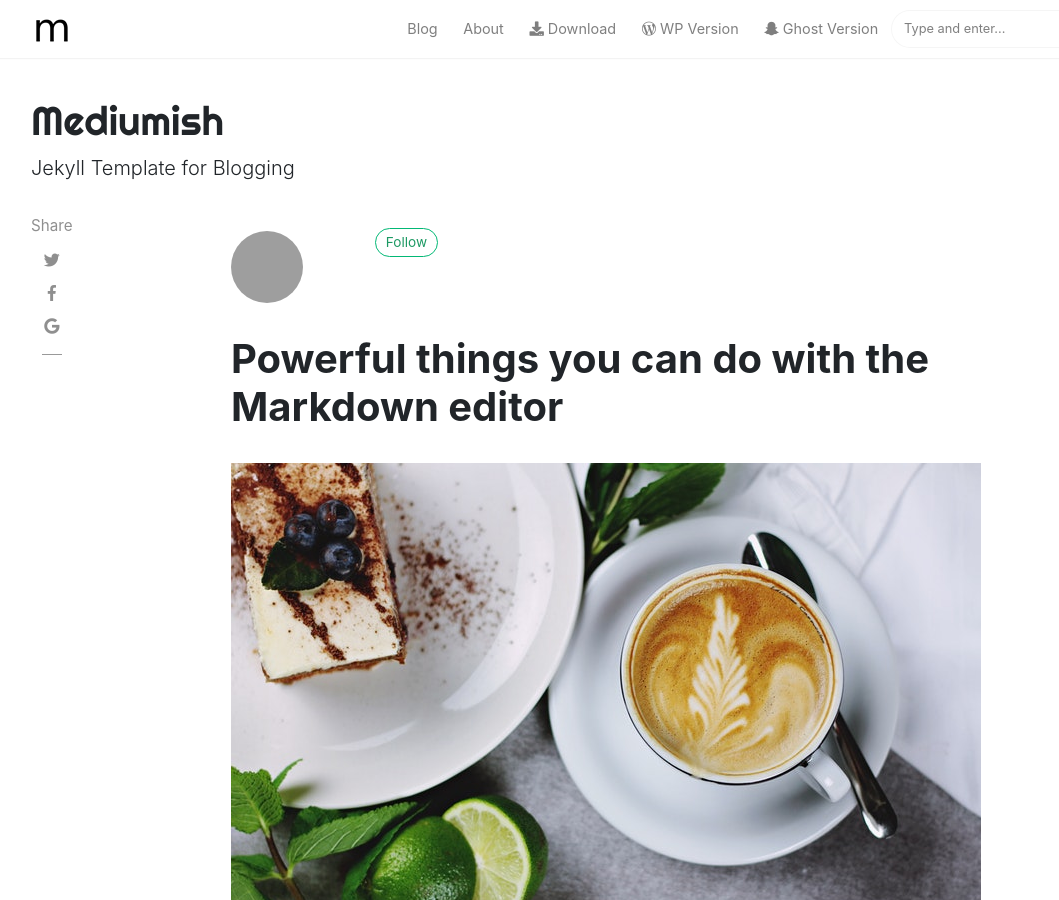
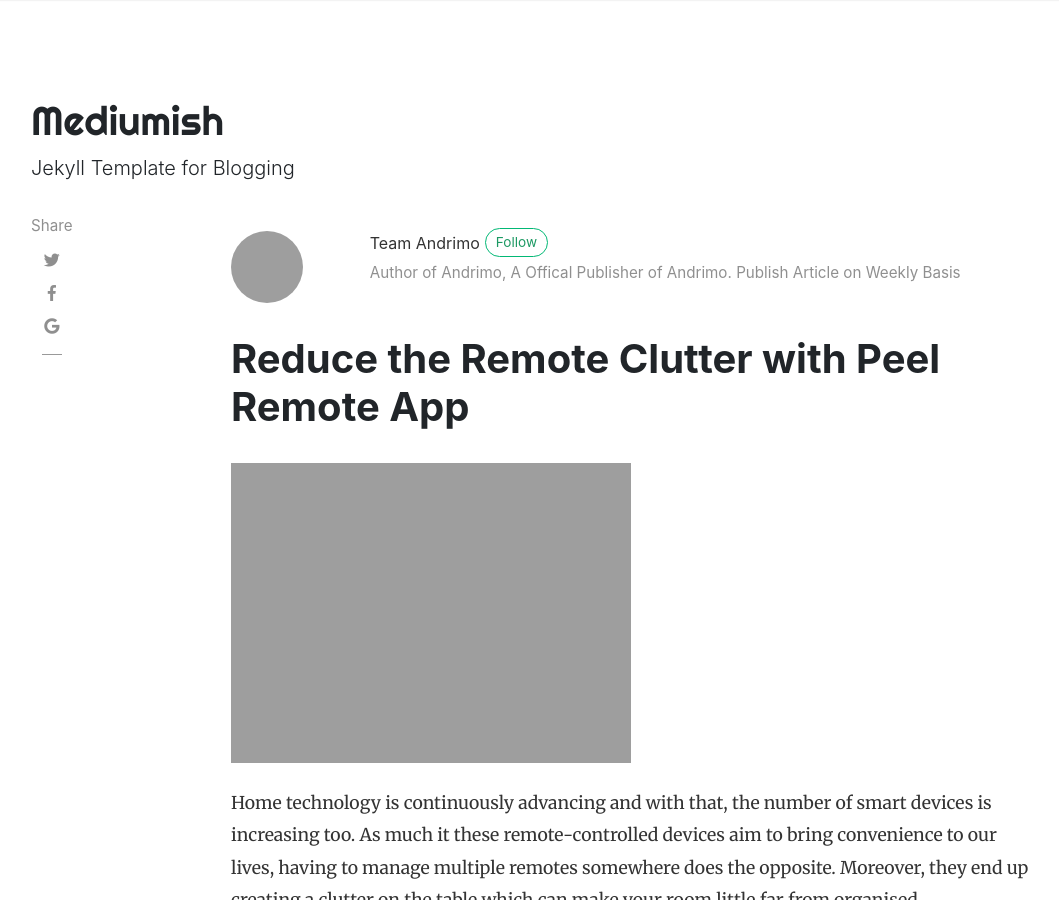
Before and after one commit to andrimoopensource/blog, a Jekyll site: the page built from _posts/2019-01-02-peel-remote-app.md, in a window 1280 px wide and 900 px high. Shown: the whole window, without its empty margins (54-1113 px from the left). Built offline with Jekyll 4.4.1, drawn with Linux system fonts in a browser that asks for light colours; nearby versions of some CDN libraries; comment, search, counter and statistics services are not loaded; some of the changed text lies outside the part shown; grey boxes are pictures that could not be loaded.

Commit message:
Update 2019-01-02-peel-remote-app.md

```diff
--- a/_posts/2018-06-12-powerful-things-markdown-editor.md
+++ b/_posts/2019-01-02-peel-remote-app.md
@@ -1,9 +1,9 @@
 ---
 layout: post
-title:  "Powerful things you can do with the Markdown editor"
-author: sal
+title:  "Reduce the Remote Clutter with Peel Remote App"
+author: Team Andrimo
 categories: [ Jekyll, tutorial ]
-image: assets/images/16.jpg
+image: assets/images/peel-remote-app.jpg
 ---
 Home technology is continuously advancing and with that, the number of smart devices is increasing too. As much it these remote-controlled devices aim to bring convenience to our lives, having to manage multiple remotes somewhere does the opposite. Moreover, they end up creating a clutter on the table which can make your room little far from organised.
 
```
